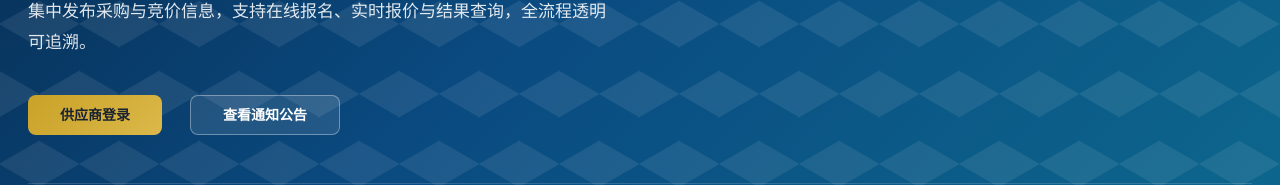
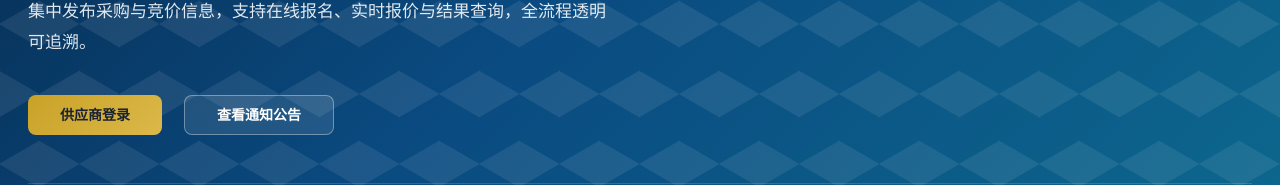
Before and after one commit to 1091425174/yudao-ui-supplier-portal, a Vue app: page / in a window 1280 px wide. Shown: the part 257-442 px from the top of the page. Built offline with nearby package versions, Linux system fonts and the light colour scheme; no server answers.

Commit message:
缩小进入业务中心和查看通知公告gap

```diff
--- a/src/views/portal/home/index.vue
+++ b/src/views/portal/home/index.vue
@@ -203,7 +203,7 @@
 
 .hero-actions {
   display: flex;
-  gap: 16px;
+  gap: 10px;
   flex-wrap: wrap;
   margin-bottom: 48px;
 }
```
